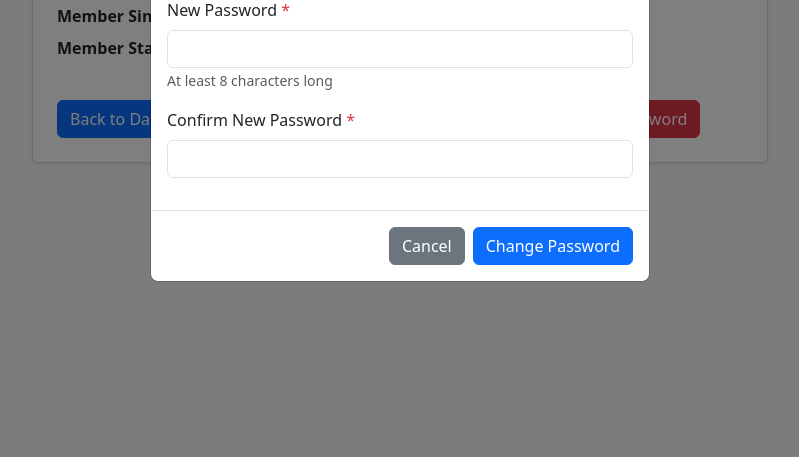
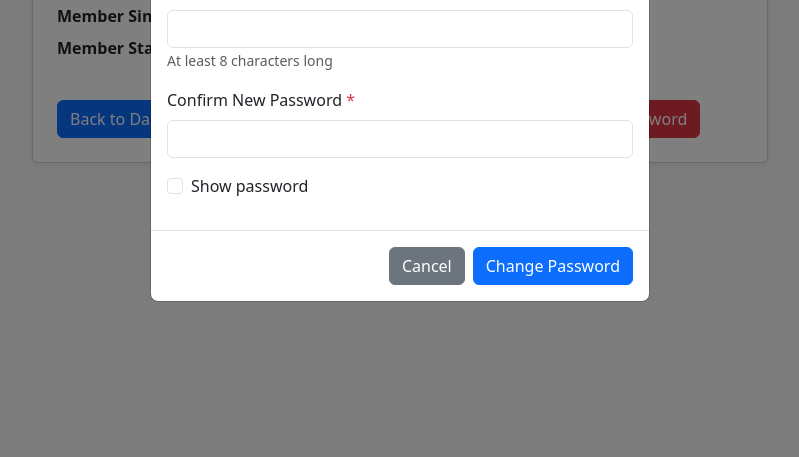
Before and after one commit to paulmadaki/my_affiliate_app, a Flask app: page /profile in a window 1280 px wide, after a click on "Change Password". Shown: the part 343-800 px from the top of the page, without its empty margins (240-1039 px from the left). Run offline with Flask 3, Linux system fonts and the light colour scheme; the visitor is signed in with stand-in values (Sample User, id 1); some libraries are stand-ins or nearby versions.

Commit message:
Added show password logic in the change password section.

```diff
--- a/templates/profile.html
+++ b/templates/profile.html
@@ -126,6 +126,12 @@
             <label for="confirmPassword" class="form-label">Confirm New Password <span class="text-danger">*</span></label>
             <input type="password" class="form-control" id="confirmPassword" name="confirm_password" required>
           </div>
+          <div class="form-check mb-3">
+            <input class="form-check-input" type="checkbox" id="showPasswordCheckbox" onclick="togglePasswordVisibility()">
+            <label class="form-check-label" for="showPasswordCheckbox">
+              Show password
+            </label>
+          </div>
         </form>
       </div>
       <div class="modal-footer">
@@ -153,6 +159,17 @@ function getCsrfToken() {
         }
     }
     return null;
+}
+
+function togglePasswordVisibility() {
+    const show = document.getElementById('showPasswordCheckbox').checked;
+    const type = show ? 'text' : 'password';
+    ['currentPassword', 'newPassword', 'confirmPassword'].forEach((id) => {
+        const field = document.getElementById(id);
+        if (field) {
+            field.type = type;
+        }
+    });
 }
 
 async function submitEditProfile() {
```
